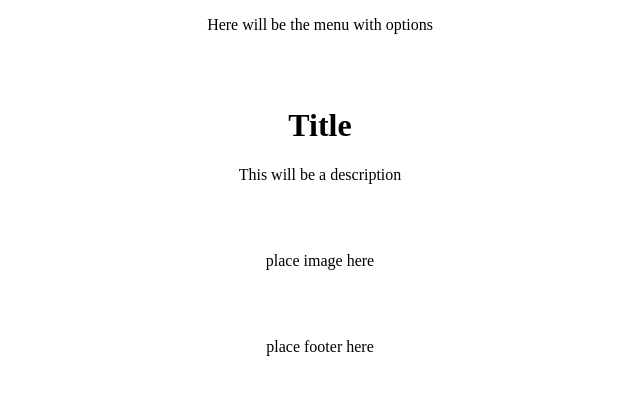
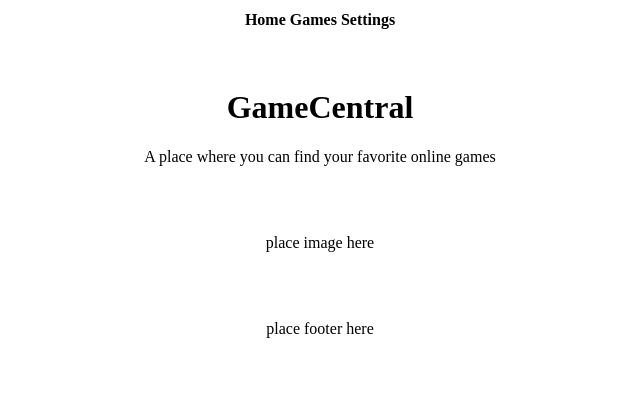
Before and after one commit to isaipd20/GameCentral, a plain HTML site: page index.html in a window 1280 px wide. Shown: the whole page, without its empty margins (320-960 px from the left). Drawn offline with Linux system fonts and the light colour scheme.

Commit message:
Page Format Added

```diff
--- a/index.html
+++ b/index.html
@@ -8,12 +8,16 @@
 <body>
 
     <div align="center">
-        <p>Here will be the menu with options</p>
+        <table>
+            <th>Home</th>
+            <th>Games</th>
+            <th>Settings</th>
+        </table>
     </div>
     <br><br>
     <div align="center">
-        <h1>Title</h1>
-        <p>This will be a description</p>
+        <h1>GameCentral</h1>
+        <p>A place where you can find your favorite online games</p>
     </div>
 
     <br><br>
```
